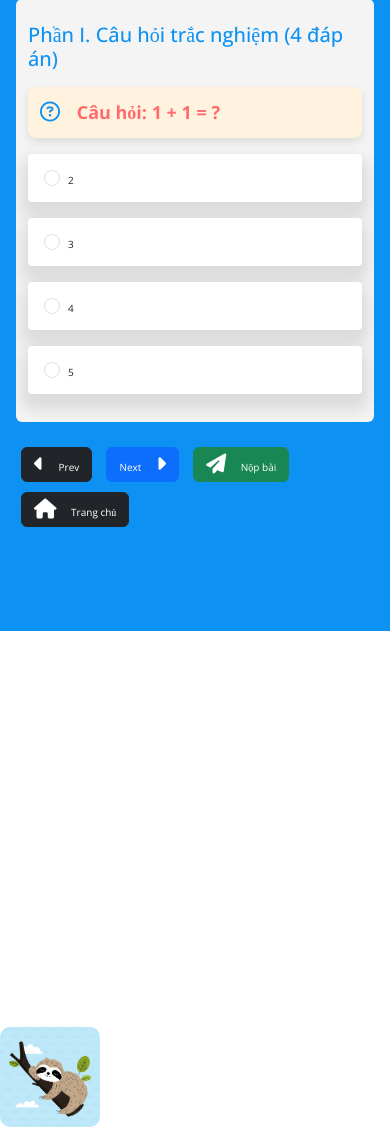
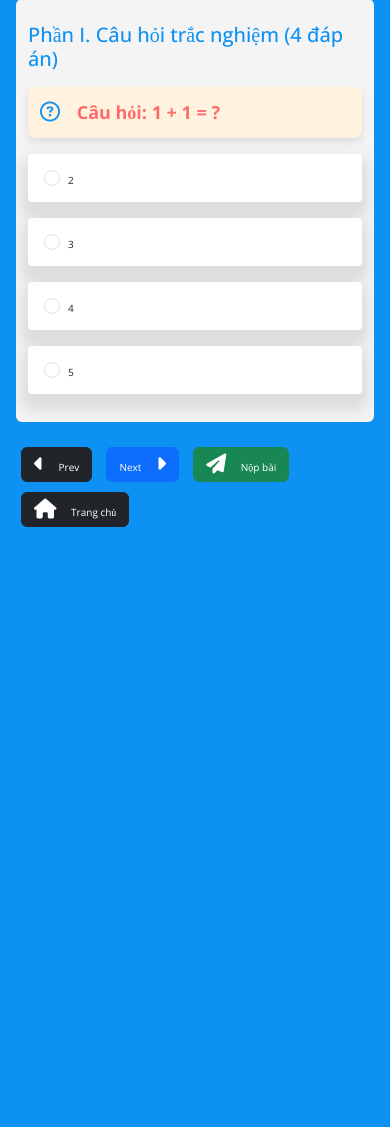
Before and after one commit to h4ck3r0002/exam_monitoring, a Django app: page /exam/4 in a window 390 px wide. Shown: the part 213-1340 px from the top of the page. After the commit the page ends 740 px from the top, so only its background shows below. Run offline with Django 4.2, Linux system fonts and the light colour scheme; a user stored in the database is signed in; data comes from the database, SQL or seed files in the repository; data that the repository does not hold is empty; some libraries are stand-ins or nearby versions.

Commit message:
Fix ani 3

```diff
--- a/templates/quiz/exam.html
+++ b/templates/quiz/exam.html
@@ -130,6 +130,14 @@
         transform: translateY(0);
         }
     }
+
+    @media (max-width: 992px) {
+        .moving-object {
+            display: none;
+        }
+    }
+
+
     </style>
 
 
```
